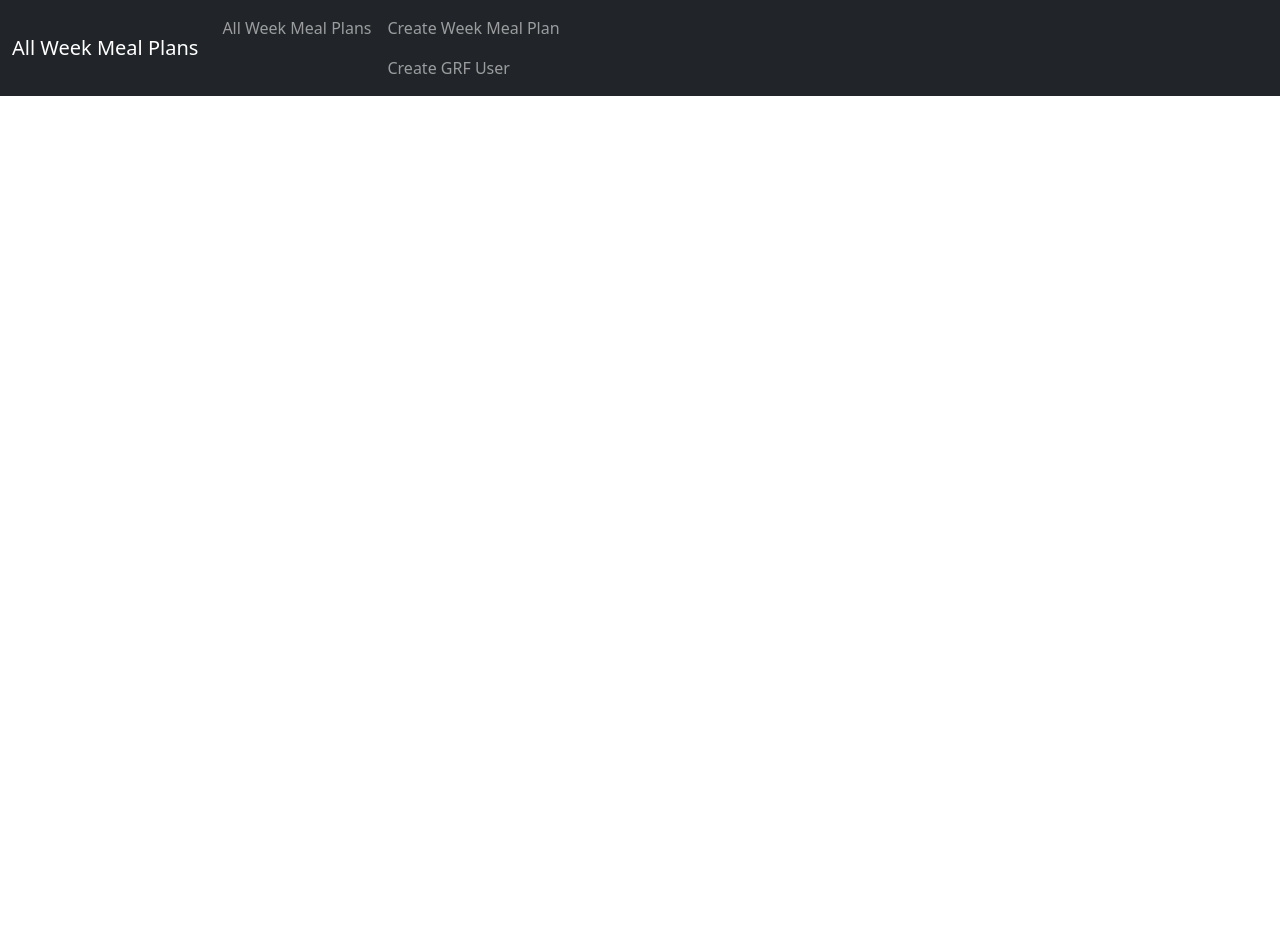
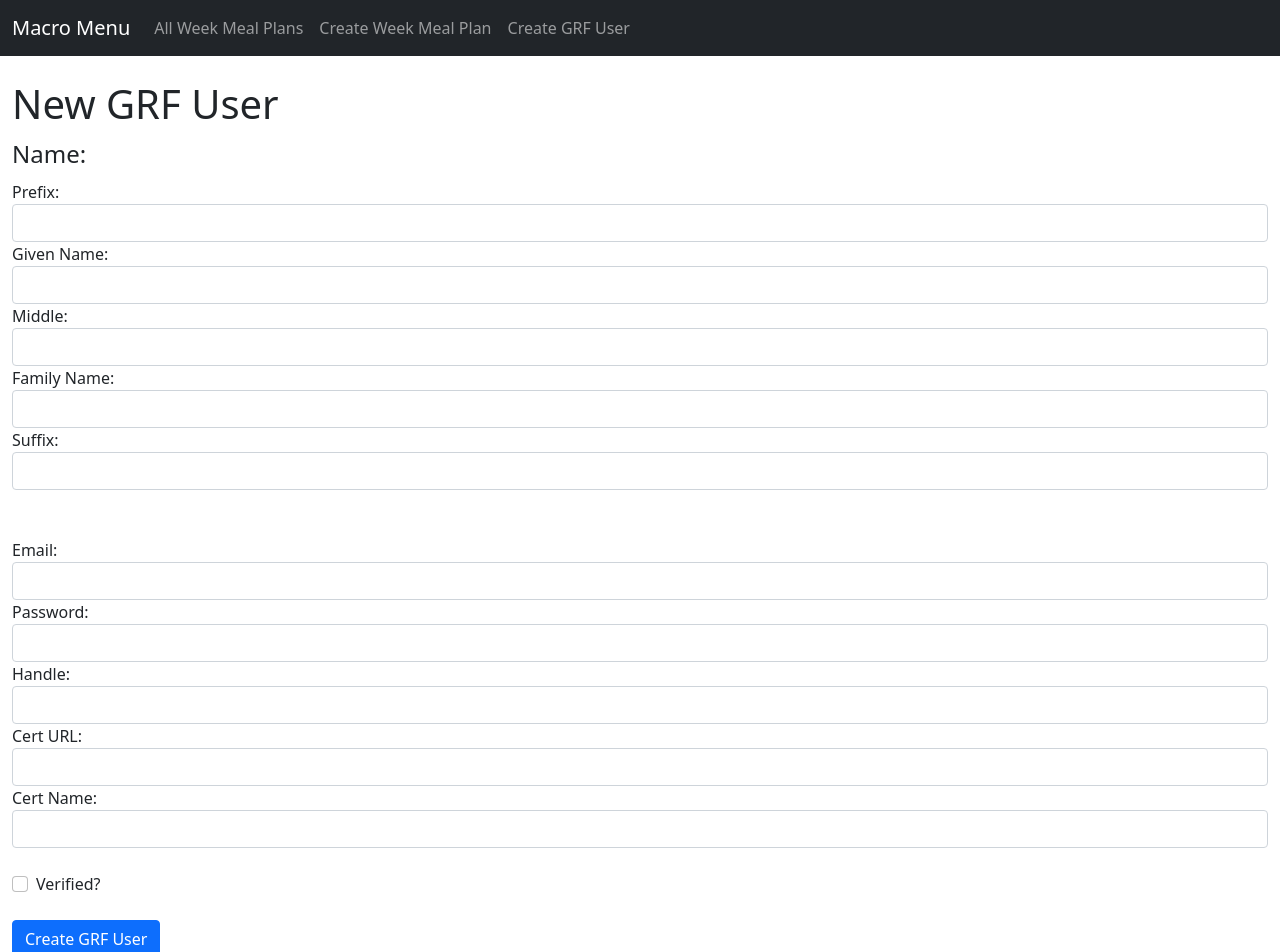
Before and after one commit to masterchinchilla/MM2, a React (Create React App) app in the folder macro-menu/: page /grfuser in a window 1280 px wide. Shown: the top 952 px of the page. Before the commit the page ends 800 px from the top, so only its background shows below. Built offline with nearby package versions, Linux system fonts and the light colour scheme.

Commit message:
Built 2 forms, still can't get checkbox to work right

```diff
--- a/macro-menu/src/App.jsx
+++ b/macro-menu/src/App.jsx
@@ -16,10 +16,10 @@ function App() {
       <Navbar />
       <br />
       <Routes>
-        <Route path="/" exact component={WeekMealPlansList} />
-        <Route path="/edit/:id" exact component={EditWeekMealPlan} />
-        <Route path="/create" exact component={CreateWeekMealPlan} />
-        <Route path="/grfuser" exact component={CreateGRFUser} />
+        <Route path="/" element={<WeekMealPlansList />} />
+        <Route path="/edit/:id" element={<EditWeekMealPlan />} />
+        <Route path="/create" element={<CreateWeekMealPlan />} />
+        <Route path="/grfuser" element={<CreateGRFUser />} />
       </Routes>
     </Router>
   );
--- a/macro-menu/src/components/CreateGRFUser.component.jsx
+++ b/macro-menu/src/components/CreateGRFUser.component.jsx
@@ -1,9 +1,232 @@
 import React, { Component } from "react";
 
 class CreateGRFUser extends Component {
-  state = {};
+  constructor(props) {
+    super(props);
+
+    this.onChangeNamePrefix = this.onChangeNamePrefix.bind(this);
+    this.onChangeGivenName = this.onChangeGivenName.bind(this);
+    this.onChangeMiddleName = this.onChangeMiddleName.bind(this);
+    this.onChangeFamilyName = this.onChangeFamilyName.bind(this);
+    this.onChangeNameSuffix = this.onChangeNameSuffix.bind(this);
+    this.onChangeEmail = this.onChangeEmail.bind(this);
+    this.onChangePassword = this.onChangePassword.bind(this);
+    this.onChangeHandle = this.onChangeHandle.bind(this);
+    this.onChangeCertURL = this.onChangeCertURL.bind(this);
+    this.onChangeCertName = this.onChangeCertName.bind(this);
+    this.onChangeVerified = this.onChangeVerified.bind(this);
+    this.onSubmit = this.onSubmit.bind(this);
+
+    this.state = {
+      namePrefix: "",
+      givenName: "",
+      middleName: "",
+      familyName: "",
+      nameSuffix: "",
+      email: "",
+      password: "",
+      handle: "",
+      certURL: "",
+      certName: "",
+      verified: false,
+    };
+  }
+
+  onChangeNamePrefix(e) {
+    this.setState({
+      namePrefix: e.target.value,
+    });
+  }
+  onChangeGivenName(e) {
+    this.setState({
+      givenName: e.target.value,
+    });
+  }
+  onChangeMiddleName(e) {
+    this.setState({
+      middleName: e.target.value,
+    });
+  }
+  onChangeFamilyName(e) {
+    this.setState({
+      familyName: e.target.value,
+    });
+  }
+  onChangeNameSuffix(e) {
+    this.setState({
+      nameSuffix: e.target.value,
+    });
+  }
+  onChangeEmail(e) {
+    this.setState({
+      email: e.target.value,
+    });
+  }
+  onChangePassword(e) {
+    this.setState({
+      password: e.target.value,
+    });
+  }
+  onChangeHandle(e) {
+    this.setState({
+      handle: e.target.value,
+    });
+  }
+  onChangeCertURL(e) {
+    this.setState({
+      certURL: e.target.value,
+    });
+  }
+  onChangeCertName(e) {
+    this.setState({
+      certName: e.target.value,
+    });
+  }
+  onChangeVerified(e) {
+    this.setState({
+      verified: e.target.value,
+    });
+  }
+
+  onSubmit(e) {
+    e.preventDefault();
+    const GRFUser = {
+      namePrefix: this.state.namePrefix,
+      givenName: this.state.givenName,
+      middleName: this.state.middleName,
+      familyName: this.state.familyName,
+      nameSuffix: this.state.nameSuffix,
+      email: this.state.email,
+      password: this.state.password,
+      handle: this.state.handle,
+      certURL: this.state.certURL,
+      certName: this.state.certName,
+      verified: this.state.verified,
+    };
+    console.log(GRFUser);
+  }
+
   render() {
-    return <h1>You are on the Create GRF User Component.</h1>;
+    return (
+      <div className="container-fluid pl-4 pr-4">
+        <h1>New GRF User</h1>
+        <form onSubmit={this.onSubmit}>
+          <fieldset>
+            <legend>Name: </legend>
+            <div className="form-group">
+              <label>Prefix: </label>
+              <input
+                type="text"
+                className="form-control"
+                value={this.state.namePrefix}
+                onChange={this.onChangeNamePrefix}
+              />
+            </div>
+            <div className="form-group">
+              <label>Given Name: </label>
+              <input
+                type="text"
+                className="form-control"
+                value={this.state.givenName}
+                onChange={this.onChangeGivenName}
+              />
+            </div>
+            <div className="form-group">
+              <label>Middle: </label>
+              <input
+                type="text"
+                className="form-control"
+                value={this.state.middleName}
+                onChange={this.onChangeMiddleName}
+              />
+            </div>
+            <div className="form-group">
+              <label>Family Name: </label>
+              <input
+                type="text"
+                className="form-control"
+                value={this.state.familyName}
+                onChange={this.onChangeFamilyName}
+              />
+            </div>
+            <div className="form-group">
+              <label>Suffix: </label>
+              <input
+                type="text"
+                className="form-control"
+                value={this.state.nameSuffix}
+                onChange={this.onChangeNameSuffix}
+              />
+            </div>
+          </fieldset>
+          <br />
+          <br />
+          <div className="form-group">
+            <label>Email: </label>
+            <input
+              type="text"
+              className="form-control"
+              value={this.state.email}
+              onChange={this.onChangeEmail}
+            />
+          </div>
+          <div className="form-group">
+            <label>Password: </label>
+            <input
+              type="text"
+              className="form-control"
+              value={this.state.password}
+              onChange={this.onChangePassword}
+            />
+          </div>
+          <div className="form-group">
+            <label>Handle: </label>
+            <input
+              type="text"
+              className="form-control"
+              value={this.state.handle}
+              onChange={this.onChangeHandle}
+            />
+          </div>
+          <div className="form-group">
+            <label>Cert URL: </label>
+            <input
+              type="text"
+              className="form-control"
+              value={this.state.certURL}
+              onChange={this.onChangeCertURL}
+            />
+          </div>
+          <div className="form-group">
+            <label>Cert Name: </label>
+            <input
+              type="text"
+              className="form-control"
+              value={this.state.certName}
+              onChange={this.onChangeCertName}
+            />
+          </div>
+          <div class="form-check mt-4">
+            <input
+              class="form-check-input"
+              type="checkbox"
+              value=""
+              id="flexCheck"
+            />
+            <label class="form-check-label" for="flexCheck">
+              Verified?
+            </label>
+          </div>
+          <div className="form-group mt-4 mb-4">
+            <input
+              type="submit"
+              value="Create GRF User"
+              className="btn btn-primary"
+            />
+          </div>
+        </form>
+      </div>
+    );
   }
 }
 
--- a/macro-menu/src/components/CreateWeekMealPlan.component.jsx
+++ b/macro-menu/src/components/CreateWeekMealPlan.component.jsx
@@ -1,10 +1,86 @@
 import React, { Component } from "react";
 
-class CreateWeekMealPlan extends Component {
-  state = {};
+export default class CreateWeekMealPlan extends Component {
+  constructor(props) {
+    super(props);
+
+    this.onChangeName = this.onChangeName.bind(this);
+    this.onChangeGRFUser = this.onChangeGRFUser.bind(this);
+    this.onSubmit = this.onSubmit.bind(this);
+
+    this.state = {
+      name: "",
+      GRFUsers: [],
+      GRFUser: "",
+    };
+  }
+  componentDidMount() {
+    this.setState({
+      GRFUsers: ["test user"],
+      GRFUser: "test user",
+    });
+  }
+  onChangeName(e) {
+    this.setState({
+      name: e.target.value,
+    });
+  }
+  onChangeGRFUser(e) {
+    this.setState({
+      GRFUser: e.target.value,
+    });
+  }
+
+  onSubmit(e) {
+    e.preventDefault();
+    const weekMealPlan = {
+      name: this.state.name,
+      GRFUser: this.state.GRFUser,
+    };
+    console.log(weekMealPlan);
+  }
+
   render() {
-    return <h1>You are on the Create Week Meal Plan Component.</h1>;
+    return (
+      <div className="container-fluid pl-4 pr-4">
+        <h1>New Week Meal Plan</h1>
+        <form onSubmit={this.onSubmit}>
+          <div className="form-group">
+            <label>GRF User: </label>
+            <select
+              ref="userInput"
+              required
+              className="form-control"
+              value={this.state.GRFUser}
+              onChange={this.onChangeGRFUser}
+            >
+              {this.state.GRFUsers.map(function (GRFUser) {
+                return (
+                  <option key={GRFUser} value={GRFUser}>
+                    {GRFUser}
+                  </option>
+                );
+              })}
+            </select>
+          </div>
+          <div className="form-group">
+            <label>Name: </label>
+            <input
+              type="text"
+              className="form-control"
+              value={this.state.name}
+              onChange={this.onChangeName}
+            />
+          </div>
+          <div className="form-group mt-4 mb-4">
+            <input
+              type="submit"
+              value="Create Week Meal Plan"
+              className="btn btn-primary"
+            />
+          </div>
+        </form>
+      </div>
+    );
   }
 }
-
-export default CreateWeekMealPlan;
--- a/macro-menu/src/components/EditWeekMealPlan.component.jsx
+++ b/macro-menu/src/components/EditWeekMealPlan.component.jsx
@@ -3,7 +3,11 @@ import React, { Component } from "react";
 class EditWeekMealPlan extends Component {
   state = {};
   render() {
-    return <h1>You are on the Edit Week Meal Plan Component.</h1>;
+    return (
+      <div className="container-fluid pl-4 pr-4">
+        <h1>You are on the Edit Week Meal Plan Component.</h1>
+      </div>
+    );
   }
 }
 
--- a/macro-menu/src/components/WeekMealPlansList.component.jsx
+++ b/macro-menu/src/components/WeekMealPlansList.component.jsx
@@ -3,7 +3,11 @@ import React, { Component } from "react";
 class WeekMealPlansList extends Component {
   state = {};
   render() {
-    return <h1>You are on the Week Meal Plans List Component.</h1>;
+    return (
+      <div className="container-fluid pl-4 pr-4">
+        <h1>You are on the Week Meal Plans List Component.</h1>
+      </div>
+    );
   }
 }
 
--- a/macro-menu/src/components/navbar.component.jsx
+++ b/macro-menu/src/components/navbar.component.jsx
@@ -6,9 +6,9 @@ export default class Navbar extends Component {
   render() {
     return (
       <nav className="navbar navbar-expand-lg navbar-dark bg-dark">
-        <div className="container-fluid">
+        <div className="container-fluid pl-3 pr-3">
           <Link to="/" className="navbar-brand">
-            All Week Meal Plans
+            Macro Menu
           </Link>
           <button
             className="navbar-toggler"
@@ -22,7 +22,7 @@ export default class Navbar extends Component {
             <span className="navbar-toggler-icon"></span>
           </button>
           <div className="collapse navbar-collapse" id="navbarNav">
-            <div className="navbar-nav mr-auto mb-2 mb-lg-0" id="navbarNav">
+            <ul className="navbar-nav mr-auto mb-2 mb-lg-0" id="navbarNav">
               <li className="nav-item">
                 <Link to="/" className="nav-link">
                   All Week Meal Plans
@@ -32,13 +32,13 @@ export default class Navbar extends Component {
                 <Link to="/create" className="nav-link">
                   Create Week Meal Plan
                 </Link>
-                <li className="nav-item">
-                  <Link to="/grfuser" className="nav-link">
-                    Create GRF User
-                  </Link>
-                </li>
               </li>
-            </div>
+              <li className="nav-item">
+                <Link to="/grfuser" className="nav-link">
+                  Create GRF User
+                </Link>
+              </li>
+            </ul>
           </div>
         </div>
       </nav>
```
